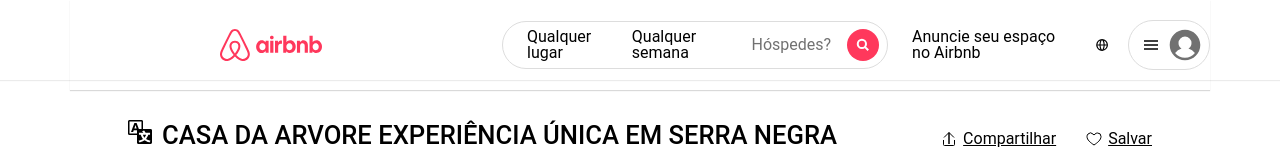
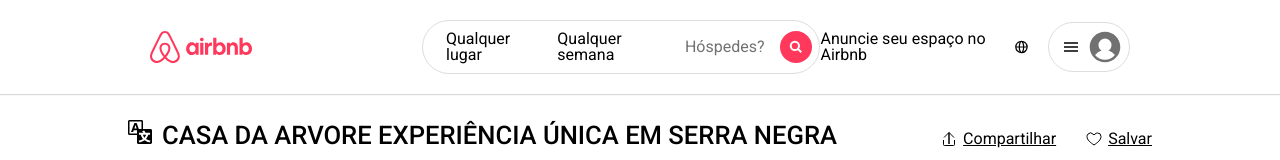
Before and after one commit to Projeto-Dev-Aula/airbnb-page-clone, a plain HTML site: page index.html in a window 1280 px wide. Shown: the top 160 px of the page. Drawn offline with Linux system fonts and the light colour scheme.

Commit message:
Arrumando o menu

```diff
--- a/assets/css/styles.css
+++ b/assets/css/styles.css
@@ -1,13 +1,4 @@
-@font-face {
-  font-family: 'Cereal';
-  src: url('../fonts/Cereal/AirbnbCereal_W_Lt.otf') format('opentype'),
-  url('../fonts/Cereal/AirbnbCereal_W_Blk.otf') format('opentype'),
-  url('../fonts/Cereal/AirbnbCereal_W_Bk.otf') format('opentype'),
-  url('../fonts/Cereal/AirbnbCereal_W_Bd.otf') format('opentype'),
-  url('../fonts/Cereal/AirbnbCereal_W_Md.otf') format('opentype'),
-  url('../fonts/Cereal/AirbnbCereal_W_XBd.otf') format('opentype');
-  font-display: swap;
-}
+@import url('https://fonts.googleapis.com/css2?family=Roboto:ital,wght@0,100;0,300;0,400;0,500;0,700;0,900;1,100;1,300;1,400;1,500;1,700;1,900&display=swap');
 
 * {
   padding: 0;
@@ -62,7 +53,8 @@ q:after {
 .main-menu {
   width: 100%;
   height: 80px;
-  box-shadow: rgba(0,0,0,0.08) 0 1px 1px;
+  align-items: center;
+  justify-content: space-around;
 }
 
 .menu {
@@ -71,17 +63,16 @@ q:after {
   justify-content: space-between;
   align-items: center;
   box-shadow: rgba(0, 0, 0, 0.15) 0 1px 1px;
-  padding: 20px 0px 20px 150px;
+  padding: 20px 150px 20px 150px;
 }
 
 .menu .menu-upper-bar {
   display: flex;
   border: 1px solid #dddddd;
   border-radius: 30px;
-  margin: 0 24px 0 180px;
-  padding: 0 8px;
-  height: 48px;
+  padding: 10px 7px 10px 7px;
   align-items: center;
+  margin-left: 170px;
 }
 
 .menu .menu-upper-bar a {
--- a/index.html
+++ b/index.html
@@ -27,7 +27,7 @@
 <body>
 
   <header class="main-menu">
-    <nav class="menu container">
+    <nav class="menu">
       <div class="menu-logo">
         <a href="https://www.airbnb.com.br/"><svg width="102" height="32" style="display:block">
             <path
```
